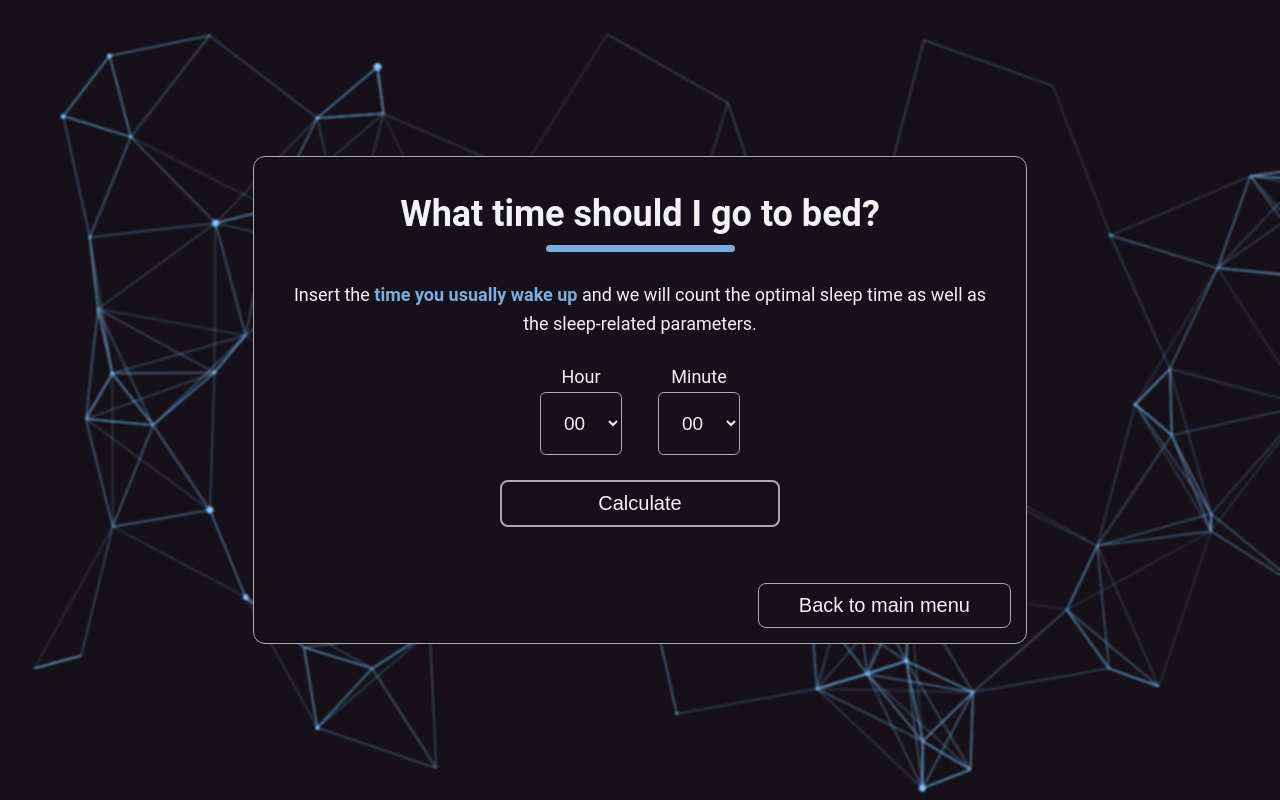
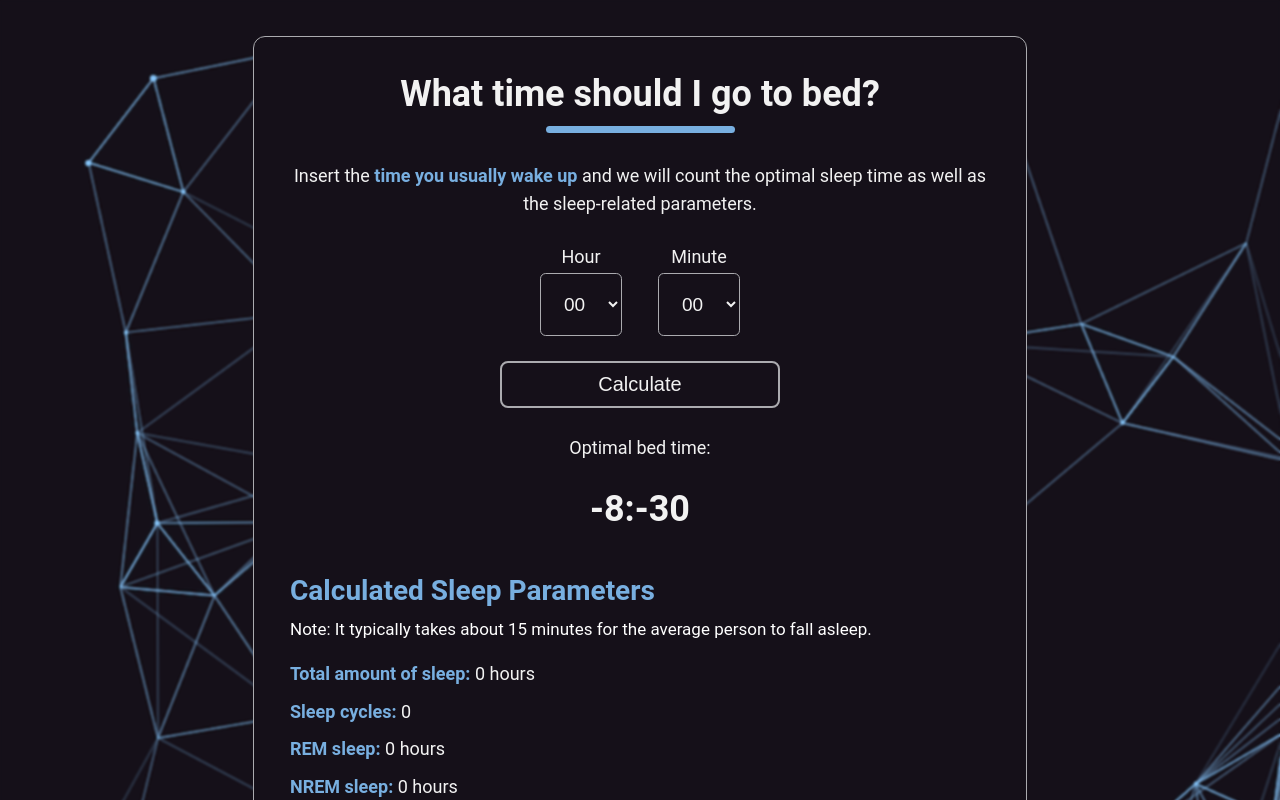
Before and after one commit to Vintaru37/sleep-optimizer, a React (Vite) app: page /bed-time-calculator in a window 1280 px wide. Both pictures are taken after a click on the button "Calculate". Shown: the top 800 px of the page. Built offline with nearby package versions, Linux system fonts and the light colour scheme.

Commit message:
changed: visuals/functionality

```diff
--- /dev/null
+++ b/src/components/calculatedSleepParameters/CalculatedSleepParameters.scss
@@ -0,0 +1,26 @@
+.calculated-sleep-parameters {
+    margin-block: -3em 5em;
+
+   h3 {
+    font-size: 2.8rem;
+    color: var(--primary-clr);
+   }
+
+    .subtitle, .sleep-cycles {
+        font-size: 1.7rem;
+        margin-bottom: 1em;
+        font-weight: normal;
+        color: #fff;
+    }
+
+    p {
+        text-align: left;
+        margin-block: 0.5em;
+        font-weight: bold;
+        color: var(--primary-clr);
+
+        span {
+            font-weight: normal;
+        }
+    }
+}
--- /dev/null
+++ b/src/components/calculatedSleepParameters/CalculatedSleepParameters.tsx
@@ -0,0 +1,63 @@
+import './CalculatedSleepParameters.scss';
+
+import { SleepData } from '../../utilities/CalculateSleepData';
+
+type CalculatedSleepParametersProps = {
+	sleepParameters: SleepData;
+};
+
+export default function CalculatedSleepParameters({
+	sleepParameters: {
+		totalSleepTime,
+		remSleep,
+		nremSleep,
+		sleepCycles,
+		deepSleep,
+	},
+}: CalculatedSleepParametersProps) {
+	const sleepInertiaRisk = () => {
+		if (totalSleepTime < 5) {
+			return 'High';
+		} else if (totalSleepTime >= 5 && totalSleepTime < 7) {
+			return 'Moderate';
+		} else {
+			return 'Low';
+		}
+	};
+
+	const formatTime = (time: number) => {
+		const hours = Math.floor(time);
+		const minutes = Math.round((time - hours) * 60);
+		if (minutes === 0) {
+			return `${hours} hours`;
+		} else {
+			return `${hours} hours ${minutes} minutes`;
+		}
+	};
+
+    const content = [
+        { label: 'Total amount of sleep', value: formatTime(totalSleepTime) },
+        { label: 'Sleep cycles', value: sleepCycles },
+        { label: 'REM sleep', value: formatTime(remSleep) },
+        { label: 'NREM sleep', value: formatTime(nremSleep) },
+        { label: 'Deep sleep', value: formatTime(deepSleep) },
+        { label: 'Risk of sleep inertia', value: sleepInertiaRisk() },
+      ]
+
+	return (
+		<div className='calculated-sleep-parameters'>
+  <h3>Calculated Sleep Parameters</h3>
+  <p className='subtitle'>
+    Note: It typically takes about 15 minutes for the average person to fall asleep.
+  </p>
+  {content.map((item, index) => (
+    <p key={index}>
+      {item.label}: <span>{item.value}</span>
+    </p>
+  ))}
+  <p className='sleep-cycles'>
+  A healthy night's sleep typically consists of at least 5 full sleep cycles, which translates to a minimum of 7.5 hours of sleep.
+  </p>
+</div>
+	);
+}
--- a/src/components/sleepCalculator/SleepCalculator.scss
+++ b/src/components/sleepCalculator/SleepCalculator.scss
@@ -3,7 +3,7 @@
 		line-height: 1.6;
 		max-width: 700px;
 
-		span {
+		.input-info {
 			color: var(--primary-clr);
 			font-weight: bold;
 		}
@@ -17,7 +17,7 @@
 
 		.quality-sleep-container {
 			display: flex;
-			flex-direction: column;
+			gap: 2em;
 			//possible change
 
 			&-label {
@@ -47,4 +47,14 @@
 			background-color: #1e1824;
 		}
 	}
+
+	.optimal-time-info {
+		margin-block: -4em 0;
+	}
+
+	.optimal-time {
+		margin-bottom: 2em;
+		font-size: 3.6rem;
+		font-weight: bold;
+	}
 }
--- a/src/components/sleepCalculator/SleepCalculator.tsx
+++ b/src/components/sleepCalculator/SleepCalculator.tsx
@@ -4,9 +4,12 @@ import { useNavigate } from 'react-router';
 
 //components
 import SelectElement from '../selectElement/SelectElement';
+import CalculatedSleepParameters from '../calculatedSleepParameters/CalculatedSleepParameters';
 
 // utilities
-import CalculateSleepData from '../../utilities/CalculateSleepData';
+import CalculateSleepData, {
+	SleepData,
+} from '../../utilities/CalculateSleepData';
 
 type CalculatorProps = {
 	title: string;
@@ -26,6 +29,11 @@ export default function SleepCalculator({
 		wakeUpHour: 0,
 		wakeUpMinute: 0,
 	});
+	const [sleepParameters, setSleepParameters] = useState<SleepData | null>(
+		null
+	);
+
+	console.log(sleepTime)
 
 	function handleChange(e: React.ChangeEvent<HTMLSelectElement>): void {
 		const { name, value } = e.target;
@@ -73,22 +81,38 @@ export default function SleepCalculator({
 	];
 
 	const handleCalculate = () => {
-		const sleepInfo = CalculateSleepData(sleepTime);
+		const sleepData = CalculateSleepData(sleepTime);
+		setSleepParameters(sleepData);
+	  };
 
-		console.log(sleepInfo);
+	const formatTime = (sleepParameters: SleepData, name: string) => {
+		const hour =
+			name === 'wakeUpTime'
+				? sleepParameters.optimalWakeUpHour
+				: sleepParameters.optimalBedTimeHour;
+		const minute =
+			name === 'wakeUpTime'
+				? sleepParameters.optimalWakeUpMinute
+				: sleepParameters.optimalBedTimeMinute;
+		return `${(hour % 24).toString().padStart(2, '0')}:${minute
+			.toString()
+			.padStart(2, '0')}`;
 	};
 
 	return (
 		<div className='calculator-container'>
 			<h2 className='calculator-header'>{title}</h2>
 			<p>
-				Insert the <span>{inputInfo}</span> and we will count the optimal sleep
-				time as well as the sleep-related parameters.
+				Insert the <span className='input-info'>{inputInfo}</span> and we will
+				count{' '}
+				{name !== 'quality' && <span>the optimal sleep time as well as </span>}
+				the sleep-related parameters.
 			</p>
 
 			<div className='calculator-form-container'>
 				{name === 'quality' && (
 					<div className='quality-sleep-container'>
+						<div className='quality-sleep-container-content'>
 							<p className='quality-sleep-container-label'>Bedtime</p>
 							<div className='quality-sleep-container-item'>
 								{selects.slice(0, 2).map((select) => (
@@ -102,6 +126,8 @@ export default function SleepCalculator({
 									/>
 								))}
 							</div>
+						</div>
+						<div className='quality-sleep-container-content'>
 							<p className='quality-sleep-container-label'>Wake up Time</p>
 							<div className='quality-sleep-container-item'>
 								{selects.slice(2).map((select) => (
@@ -114,6 +140,7 @@ export default function SleepCalculator({
 										value={select.value}
 									/>
 								))}
+							</div>
 						</div>
 					</div>
 				)}
@@ -146,7 +173,32 @@ export default function SleepCalculator({
 					</>
 				)}
 			</div>
-			<button className='calculator-calculate-btn'>Calculate</button>
+			<button
+				className='calculator-calculate-btn'
+				onClick={() => handleCalculate()}>
+				Calculate
+			</button>
+			{['wakeUpTime', 'bedTime'].includes(name) && (
+				<>
+					{sleepParameters && (
+						<>
+							<p className='optimal-time-info'>
+								{name === 'wakeUpTime'
+									? 'Optimal wake up time:'
+									: 'Optimal bed time:'}
+							</p>
+
+							<p className='optimal-time'>
+								{formatTime(sleepParameters, name)}
+							</p>
+						</>
+					)}
+				</>
+			)}
+			{sleepParameters && (
+				<CalculatedSleepParameters sleepParameters={sleepParameters} />
+			)}
+
 			<button className='back-to-previous' onClick={() => navigate(-1)}>
 				Back to main menu
 			</button>
--- a/src/components/sleepParameters/SleepParameters.tsx
+++ b/src/components/sleepParameters/SleepParameters.tsx
@@ -38,6 +38,10 @@ export default function SleepParameters() {
 				15 minutes to several hours and is often more pronounced after long naps
 				or waking up at an unusual time.
 			</p>
+			<h3>Deep Sleep</h3>
+			<p>
+			Deep sleep, also known as slow-wave sleep, is a stage of sleep essential for physical restoration and memory consolidation. During this stage, brain activity slows down, heart rate and breathing decrease, and muscles relax.
+			</p>
 
 			<h3>Tips for Quality Sleep</h3>
 			<ol>
--- a/src/utilities/CalculateSleepData.tsx
+++ b/src/utilities/CalculateSleepData.tsx
@@ -3,33 +3,92 @@ type SleepTime = {
 	bedTimeMinute: number;
 	wakeUpHour: number;
 	wakeUpMinute: number;
-  }
+};
 
-type SleepData = {
+export type SleepData = {
 	totalSleepTime: number;
 	remSleep: number;
 	nremSleep: number;
 	deepSleep: number;
 	sleepCycles: number;
+	optimalBedTimeHour: number;
+	optimalBedTimeMinute: number;
+	optimalWakeUpHour: number;
+	optimalWakeUpMinute: number;
+};
+
+export default function CalculateSleepData({
+	bedTimeHour,
+	bedTimeMinute,
+	wakeUpHour,
+	wakeUpMinute,
+}: Partial<SleepTime>): SleepData {
+	let bedTimeInMinutes: number;
+	let wakeUpTimeInMinutes: number;
+
+	// Calculator 1: User inputs both bed time and wake up time
+	if (
+		bedTimeHour ||
+		(bedTimeHour === 0 && bedTimeMinute) ||
+		(bedTimeMinute === 0 && wakeUpHour) ||
+		(wakeUpHour === 0 && wakeUpMinute) ||
+		wakeUpMinute === 0
+	) {
+		bedTimeInMinutes = (bedTimeHour ?? 0) * 60 + (bedTimeMinute ?? 0);
+		wakeUpTimeInMinutes = (wakeUpHour ?? 0) * 60 + (wakeUpMinute ?? 0);
+
+		// If wake-up time is earlier than bed time, add 24 hours to wake-up time
+		if (wakeUpTimeInMinutes < bedTimeInMinutes) {
+			wakeUpTimeInMinutes += 24 * 60;
 		}
-export default function CalculateSleepData({bedTimeHour, bedTimeMinute, wakeUpHour, wakeUpMinute}:SleepTime): SleepData {
-    // Calculate total sleep time in minutes
-    const bedTimeInMinutes = bedTimeHour * 60 + bedTimeMinute;
-    const wakeUpTimeInMinutes = wakeUpHour * 60 + wakeUpMinute;
+	}
+	// Calculator 2: User inputs only wake up time
+	else if (
+		wakeUpHour ||
+		(wakeUpHour === 0 && wakeUpMinute) ||
+		wakeUpMinute === 0
+	) {
+		wakeUpTimeInMinutes = (wakeUpHour ?? 0) * 60 + (wakeUpMinute ?? 0);
+		bedTimeInMinutes = wakeUpTimeInMinutes - 7.5 * 60; // 7 hours 30 minutes earlier
+
+		// Adjust bed time if it's earlier than 00:00
+		if (bedTimeInMinutes < 0) {
+			bedTimeInMinutes += 24 * 60;
+		}
+	} else {
+		throw new Error(
+			'Invalid input. Please provide either bed time, wake up time, or both.'
+		);
+	}
+
 	const totalSleepTimeInMinutes = wakeUpTimeInMinutes - bedTimeInMinutes;
-    const totalSleepTime = parseFloat((totalSleepTimeInMinutes / 60).toFixed(2))
+	const totalSleepTime = parseFloat((totalSleepTimeInMinutes / 60).toFixed(2));
 
 	// Calculate sleep cycles (assuming 90-minute cycles)
-    const sleepCycles = Math.floor(totalSleepTimeInMinutes / 100);
+	const sleepCycles = Math.floor(totalSleepTimeInMinutes / 90);
 
-    // Calculate REM sleep (assuming 20% of total sleep time)
-    const remSleep = parseFloat((totalSleepTimeInMinutes * 0.2 / 60).toFixed(2));
+	// Calculate REM sleep (assuming 22.5% of total sleep time)
+	const remSleep = parseFloat(
+		((totalSleepTimeInMinutes * 0.225) / 60).toFixed(2)
+	);
 
-    // Calculate NREM sleep (assuming 60% of total sleep time)
-    const nremSleep = parseFloat((totalSleepTimeInMinutes * 0.6 / 60).toFixed(2));
+	// Calculate NREM sleep (assuming 77.5% of total sleep time)
+	const nremSleep = parseFloat(
+		((totalSleepTimeInMinutes * 0.775) / 60).toFixed(2)
+	);
 
-    // Calculate deep sleep (assuming 20% of NREM sleep)
-    const deepSleep = parseFloat((nremSleep * 0.1 / 60).toFixed(2));
+	// Calculate deep sleep (assuming 20% of total sleep time)
+	const deepSleep = parseFloat(
+		((totalSleepTimeInMinutes * 0.2) / 60).toFixed(2)
+	);
+
+	// Calculate optimal bed time and wake up time
+	const optimalBedTimeInMinutes = wakeUpTimeInMinutes - 450;
+	const optimalBedTimeHour = Math.floor(optimalBedTimeInMinutes / 60);
+	const optimalBedTimeMinute = optimalBedTimeInMinutes % 60;
+
+	const optimalWakeUpHour = Math.floor(wakeUpTimeInMinutes / 60);
+	const optimalWakeUpMinute = wakeUpTimeInMinutes % 60;
 
 	return {
 		totalSleepTime,
@@ -37,5 +96,9 @@ export default function CalculateSleepData({bedTimeHour, bedTimeMinute, wakeUpHo
 		nremSleep,
 		deepSleep,
 		sleepCycles,
+		optimalBedTimeHour,
+		optimalBedTimeMinute,
+		optimalWakeUpHour,
+		optimalWakeUpMinute,
 	};
 }
```
Also changed, not shown: src/components/sleepQualityCalculator/SleepQualityCalculator.tsx (+8 -1 lines). Lines whose indentation alone changed are shown as unchanged.
